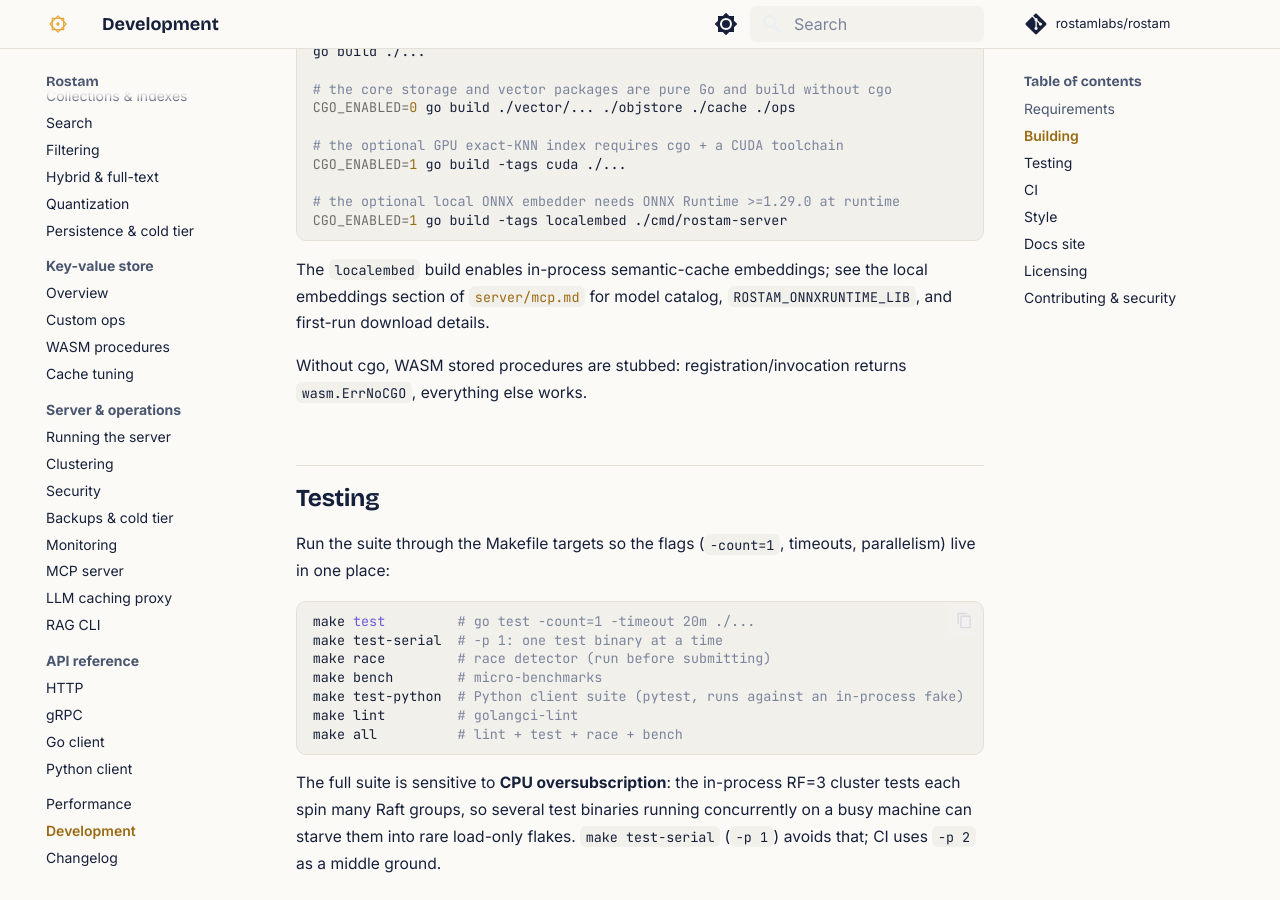
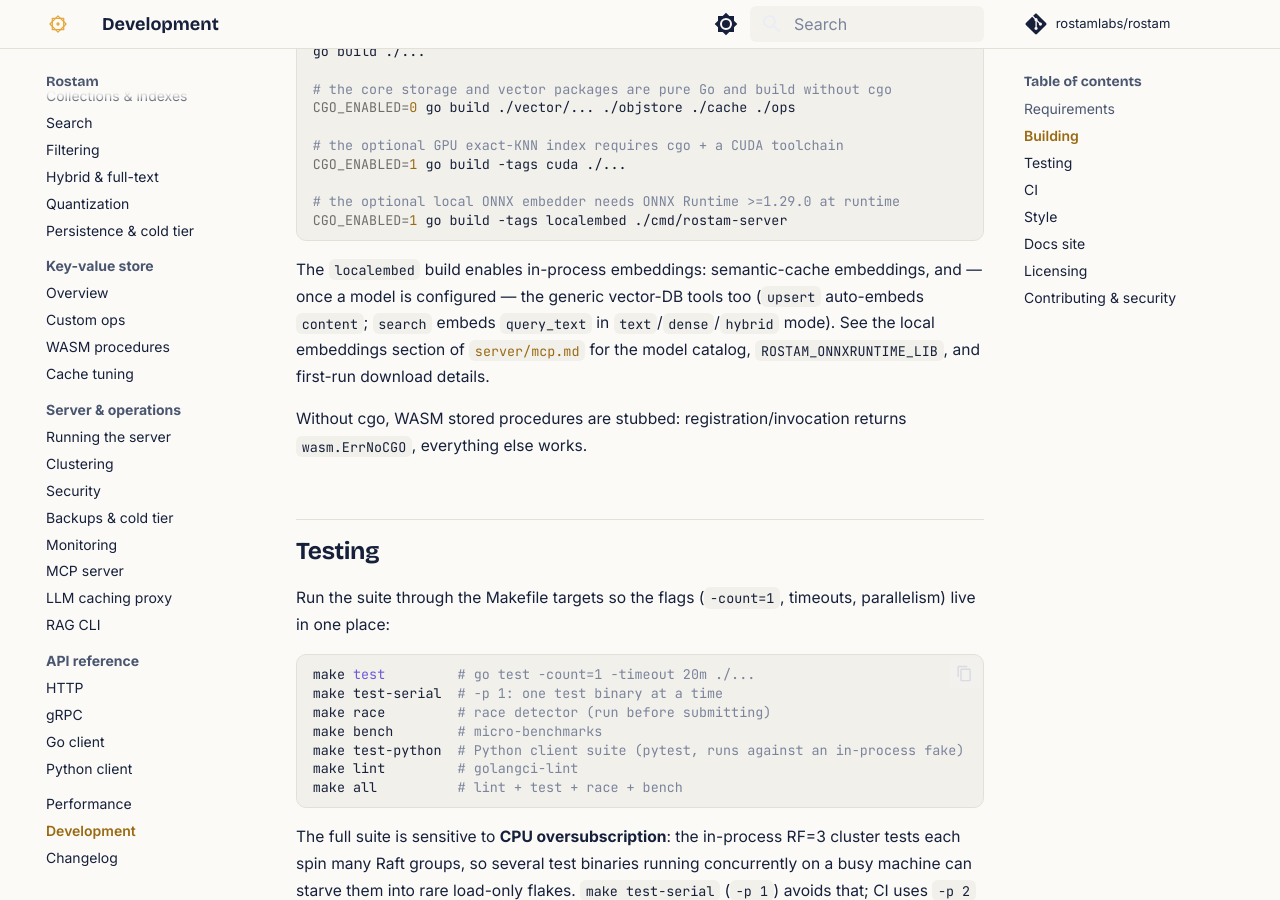
Before and after one commit to Keivan-S/rostam, an MkDocs documentation site: the page built from docs/development.md, in a window 1280 px wide and 900 px high, scrolled down 528 px. Built offline with MkDocs 1.6.1 and Material for MkDocs 9.7.7, drawn with Linux system fonts in a browser that asks for light colours; comment, search, counter and statistics services are not loaded.

Commit message:
docs(localembed): note that local embedding also powers vector-DB tools
development.md only mentioned semantic-cache embeddings, undercutting
that a configured local embedder also drives the generic upsert/search
tools' auto-embedding; point at the fuller explanation in server/mcp.md.

````diff
--- a/docs/development.md
+++ b/docs/development.md
@@ -24,9 +24,12 @@
 CGO_ENABLED=1 go build -tags localembed ./cmd/rostam-server
 ```
 
-The `localembed` build enables in-process semantic-cache embeddings; see the
-local embeddings section of [`server/mcp.md`](server/mcp.md) for model catalog,
-`ROSTAM_ONNXRUNTIME_LIB`, and first-run download details.
+The `localembed` build enables in-process embeddings: semantic-cache
+embeddings, and — once a model is configured — the generic vector-DB tools
+too (`upsert` auto-embeds `content`; `search` embeds `query_text` in
+`text`/`dense`/`hybrid` mode). See the local embeddings section of
+[`server/mcp.md`](server/mcp.md) for the model catalog, `ROSTAM_ONNXRUNTIME_LIB`,
+and first-run download details.
 
 Without cgo, WASM stored procedures are stubbed: registration/invocation
 returns `wasm.ErrNoCGO`, everything else works.
````
